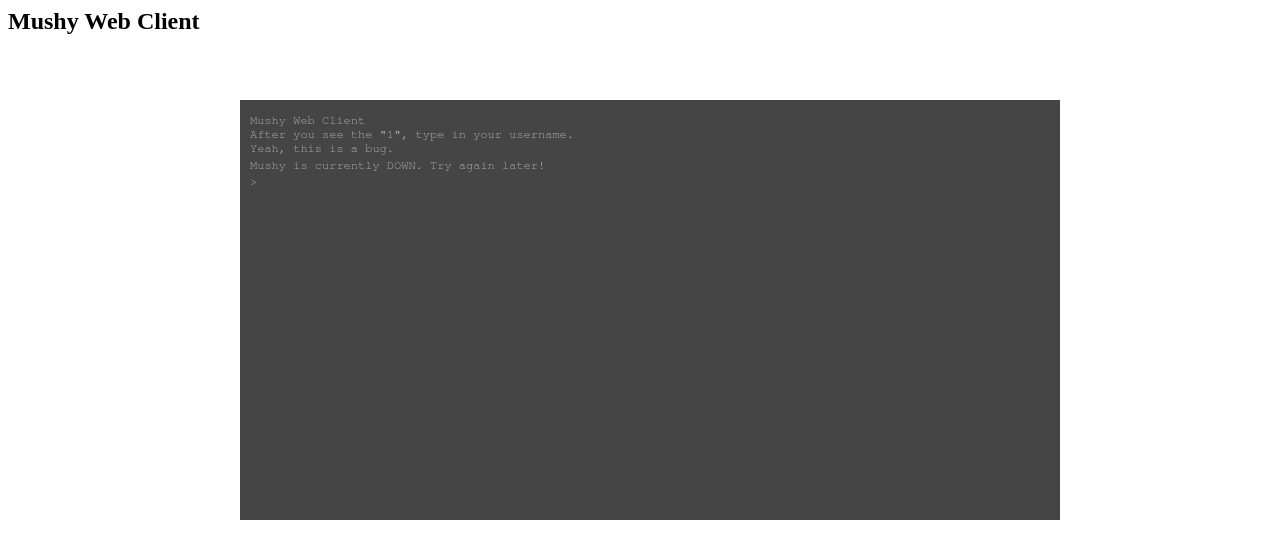
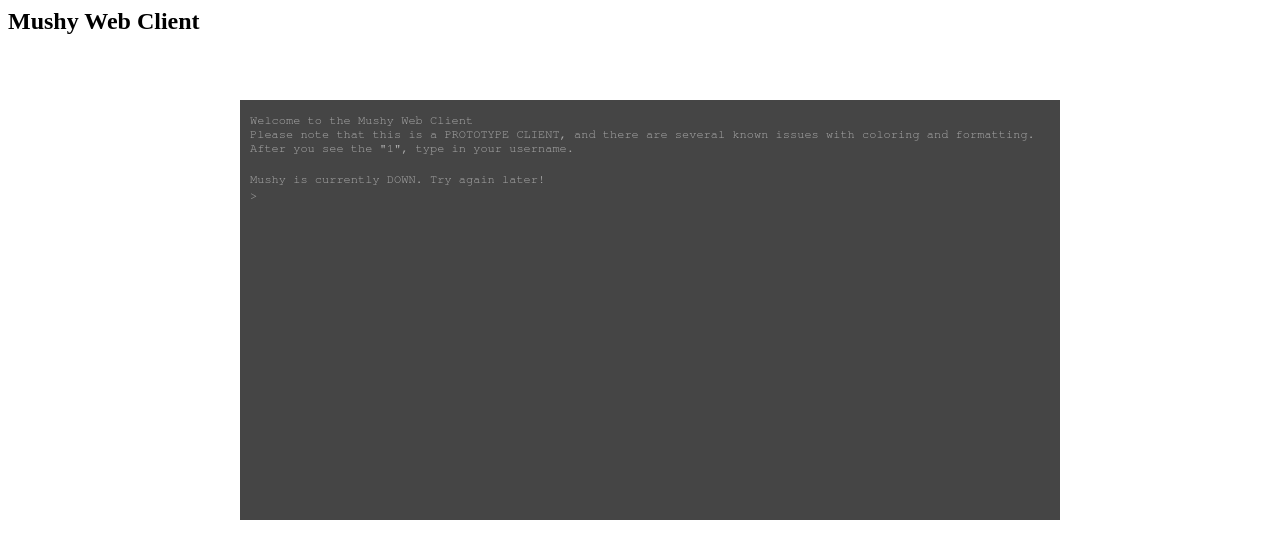
Before and after one commit to eartsar/netty, a Flask app: page / in a window 1280 px wide. Shown: the top 559 px of the page. Run offline with Flask 2, Linux system fonts and the light colour scheme; data that the repository does not hold is empty; some libraries are stand-ins or nearby versions.

Commit message:
Changed greeting

```diff
--- a/templates/index.html
+++ b/templates/index.html
@@ -44,7 +44,9 @@
            term.echo('');
         }
     }, {
-        greetings: 'Mushy Web Client\nAfter you see the "1", type in your username.\nYeah, this is a bug.',
+        greetings: 'Welcome to the Mushy Web Client\n' +
+                   'Please note that this is a PROTOTYPE CLIENT, and there are several known issues with coloring and formatting.\n' +
+                   'After you see the "1", type in your username.\n',
         name: 'mushy_client',
         height: 400,
         width: 800,
@@ -69,7 +71,11 @@
             else {
             	source = new EventSource('/stream?uid=' + uid);
             	source.onmessage = function(event) {
-                	t.echo(event.data);
+                    if (event.data === "1") {
+                        t.echo("Connection with server established. Enter in your username.");
+                    } else {
+                        t.echo(event.data);
+                    }
             	};
             }
         });
```
